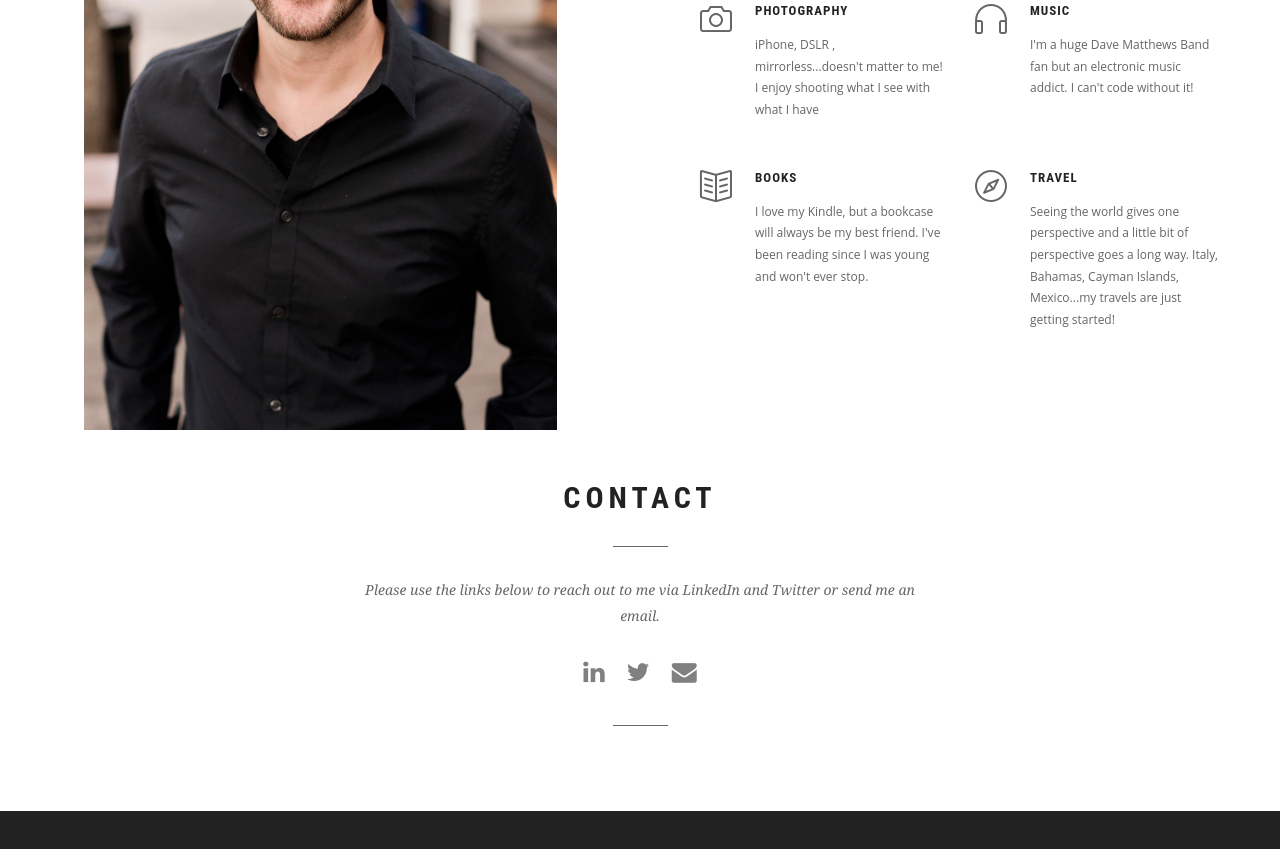
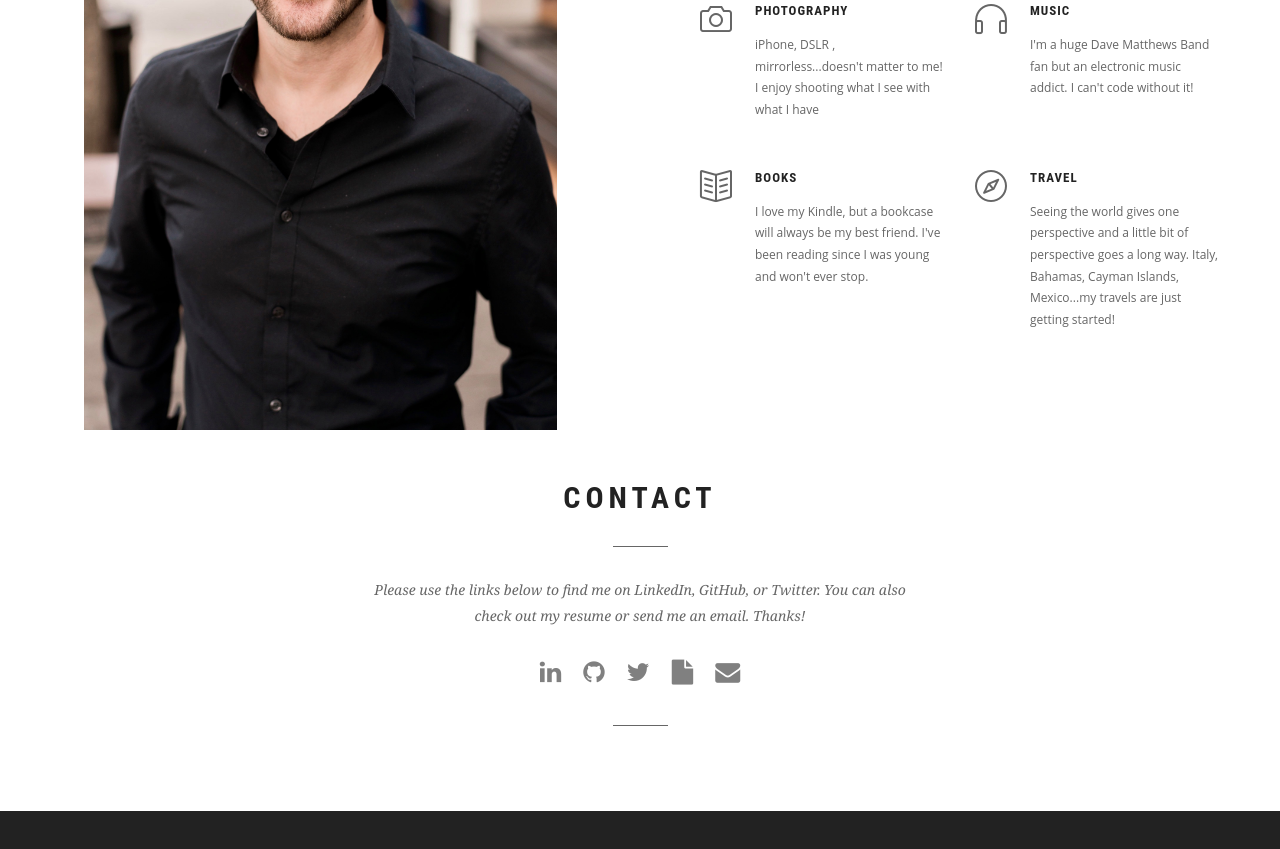
Before and after one commit to uncrownedthrone/portfolio-v-2, a website: page public/index.html in a window 1280 px wide. Shown: the part 3074-3923 px from the top of the page. Drawn offline with Linux system fonts and the light colour scheme; some packages are replaced by stand-ins of ours; a script that the page names is missing.

Commit message:
added github and resume links to footer

```diff
--- a/public/index.html
+++ b/public/index.html
@@ -450,11 +450,13 @@
 						<h2 class="module-title">Contact</h2>
 						<div class="module-line"></div>
 						<div class="module-subtitle">
-							Please use the links below to reach out to me via LinkedIn and Twitter or send me an email.
+							Please use the links below to find me on LinkedIn, GitHub, or Twitter. You can also check out my resume or send me an email. Thanks!
 						</div>
 						<div class="contactButtonDiv">
 							<p class='contactButtons'><a href="https://www.linkedin.com/in/justinswiger/"><i class="fa fa-linkedin"></i></a></li >
+							<p class='contactButtons'><a href="https://github.com/uncrownedthrone"><i class="fa fa-github"></i></a></p>
 							<p class='contactButtons'><a href="https://twitter.com/uncrownedthrone"><i class="fa fa-twitter"></i></a></p>
+							<p class='contactButtons'><a href="https://drive.google.com/file/d/1Eq7oCDnVqvpkYGWmb0y8ABa2al7jhP9O/view?usp=sharing"><i class="fa fa-file"></i></a></p>
 							<p class='contactButtons'><a href="mailto:justin.swiger@me.com?subject=Portfolio Contact"><i class="fa fa-envelope"></i></a></p>
 						</div>
 						<div class="module-line"></div>
```
